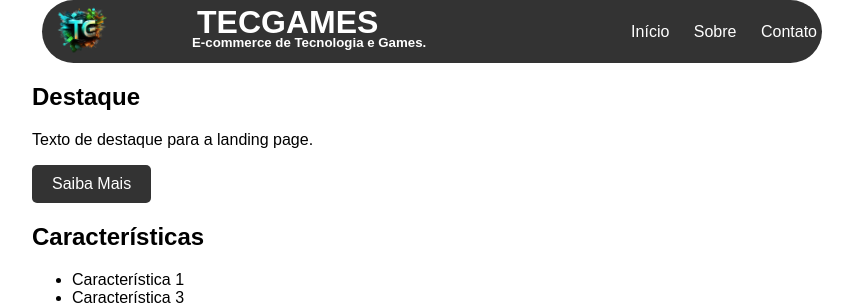
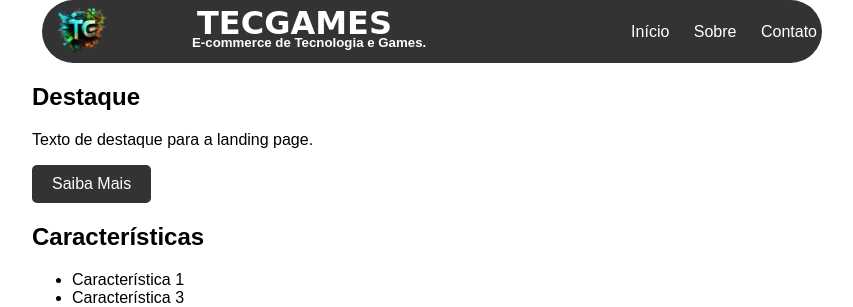
Before and after one commit to joaopamarall/TECGAMES, a PHP site: page /HTML/index.html in a window 1280 px wide. Shown: the top 307 px of the page, without its empty margins (208-1061 px from the left). Run offline with PHP 8.4, Linux system fonts and the light colour scheme.

Commit message:
adicionado fontes no css e html

```diff
--- a/styles/style.css
+++ b/styles/style.css
@@ -27,6 +27,13 @@ header {
 
 
  header h1 {
+font-family: 'Bebas Neue', cursive;
+font-family: 'Fredoka', sans-serif;
+font-family: 'Inspiration', cursive;
+font-family: 'Lato', sans-serif;
+font-family: 'PT Sans', sans-serif;
+font-family: 'Smooch Sans', sans-serif;
+font-family: 'Staatliches', cursive;
 	height: 1px;
 	margin-top: -60px;
 	margin-left:150px;
```
